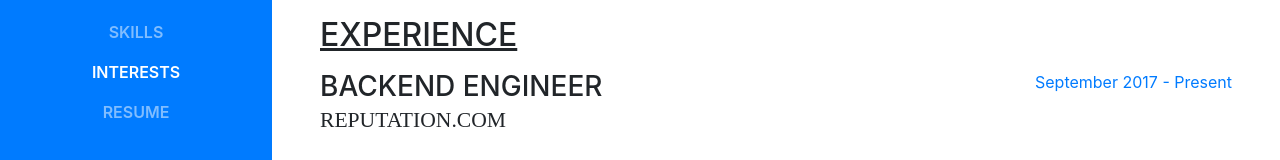
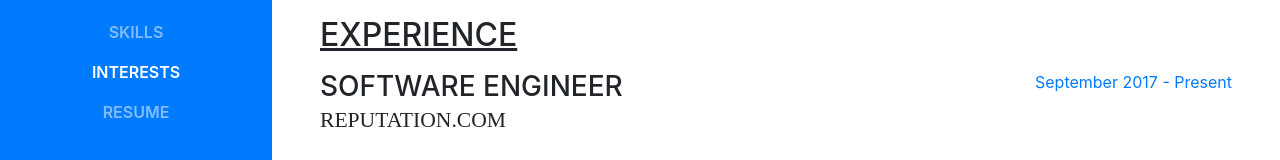
Before and after one commit to srikarrao/srikarrao.github.io, a website with bundled scripts: page index.html in a window 1280 px wide. Shown: the part 480-640 px from the top of the page. Built offline with nearby package versions, Linux system fonts and the light colour scheme; a web font is replaced by a local one.

Commit message:
changed role

```diff
--- a/index.html
+++ b/index.html
@@ -143,7 +143,7 @@
 
           <div class="resume-item d-flex flex-column flex-md-row mb-3">
             <div class="resume-content mr-auto">
-              <h3 class="mb-0">Backend Engineer</h3>
+              <h3 class="mb-0">Software Engineer</h3>
               <div class="subheading mb-2">Reputation.com</div>
             </div>
             <div class="resume-date text-md-right">
```
